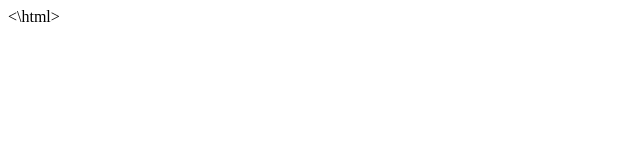
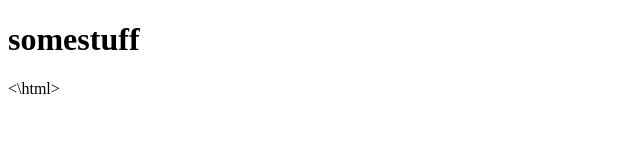
Before and after one commit to nayoonwoo8899/git-one, a plain HTML site: page index.html in a window 1280 px wide. Shown: the whole page, without its empty margins (0-640 px from the left). Drawn offline with Linux system fonts and the light colour scheme.

Commit message:
added h1

```diff
--- a/index.html
+++ b/index.html
@@ -5,6 +5,7 @@
       <title>whooooo</title>
   </head>
   <body>
+    <h1>somestuff</h1>
 
   </body>
 <\html>
```
